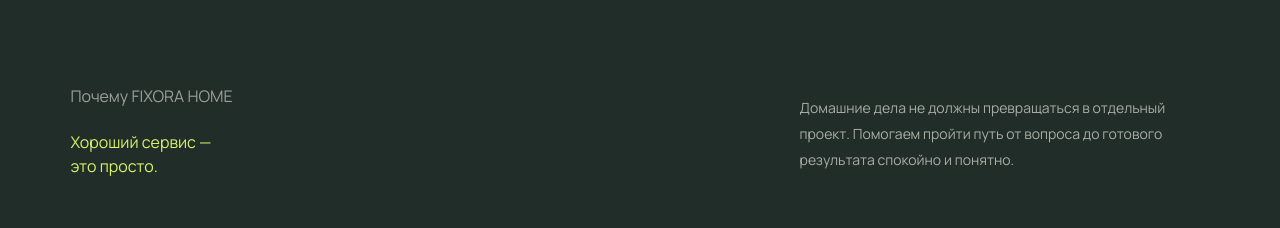
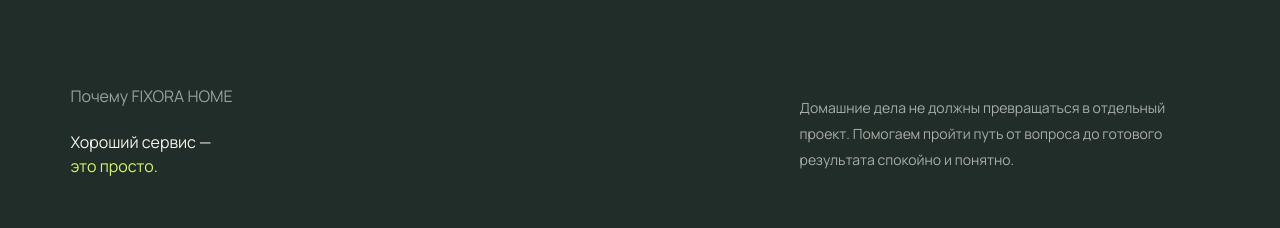
Before and after one commit to artkoro94/fixora-home, a React (Vite) app: page / in a window 1280 px wide. Shown: the part 2240-2468 px from the top of the page. Built offline with nearby package versions, Linux system fonts and the light colour scheme.

Commit message:
fix: preserve advantages heading colors

```diff
--- a/src/widgets/advantages/Advantages.tsx
+++ b/src/widgets/advantages/Advantages.tsx
@@ -14,7 +14,7 @@ function Advantages() {
         <div className="mb-14 flex items-end justify-between gap-12 max-[900px]:mb-[38px] max-[900px]:flex-col max-[900px]:items-center max-[900px]:gap-[18px] max-[900px]:text-center">
           <div>
             <p className="eyebrow text-[rgb(245_243_236_/_58%)] max-[900px]:justify-center"><span className="eyebrow__dot" />Почему FIXORA HOME</p>
-            <h2 className="mt-[22px]"><span className="text-lime">Хороший сервис —<br />это просто.</span></h2>
+            <h2 className="mt-[22px]">Хороший сервис —<br /><span className="text-lime">это просто.</span></h2>
           </div>
           <p className="mb-[6px] max-w-[410px] text-[14px] leading-[1.85] text-[rgb(245_243_236_/_65%)] max-[900px]:max-w-[560px] max-[900px]:text-center">
             Домашние дела не должны превращаться в отдельный проект.
```
